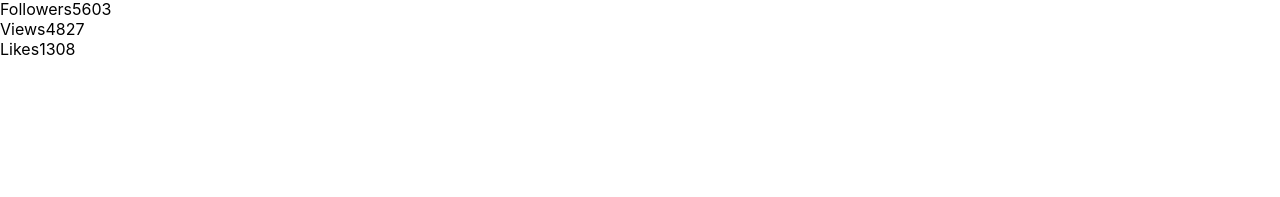
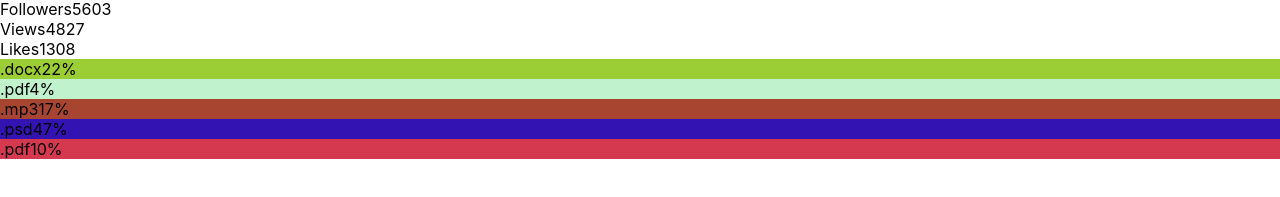
Before and after one commit to stanislavzhuk/goit-react-hw-01-components, a React (Create React App) app: page / in a window 1280 px wide. Shown: the part 361-558 px from the top of the page. Built offline with nearby package versions, Linux system fonts and the light colour scheme.

Commit message:
update Statistics

```diff
--- a/src/components/App/App.jsx
+++ b/src/components/App/App.jsx
@@ -1,8 +1,10 @@
 // components
-import { Profile } from '../Profile/Profile';
+import { Profile } from 'components/Profile/Profile';
+import { Statistics } from 'components/Statistics/Statistics';
 
 // data
 import user from '../../data/user.json';
+import data from '../../data/data.json';
 
 export const App = () => {
   return (
@@ -14,6 +16,7 @@ export const App = () => {
         avatar={user.avatar}
         stats={user.stats}
       />
+      <Statistics stats={data} />
     </div>
   );
 };
--- a/src/components/Statistics/Statistics.jsx
+++ b/src/components/Statistics/Statistics.jsx
@@ -2,22 +2,20 @@
 import PropTypes from 'prop-types';
 
 export function Statistics({ title, stats }) {
+  function randomHexColor() {
+  return `#${Math.floor(Math.random() * 16777215).toString(16)}`;
+  }
   return (
     <section>
       {title && <h2>{title}</h2>}
       <ul>
-        <li>
-          <span></span>
-          <span></span>
+        {stats.map(({ id, label, percentage }) => (
+          <li key={id}
+          style={{ backgroundColor: randomHexColor() }}>
+            <span>{label}</span>
+            <span>{percentage}%</span>
         </li>
-        <li>
-          <span></span>
-          <span></span>
-        </li>
-        <li>
-          <span></span>
-          <span></span>
-        </li>
+        ))}
       </ul>
     </section>
   );
```
